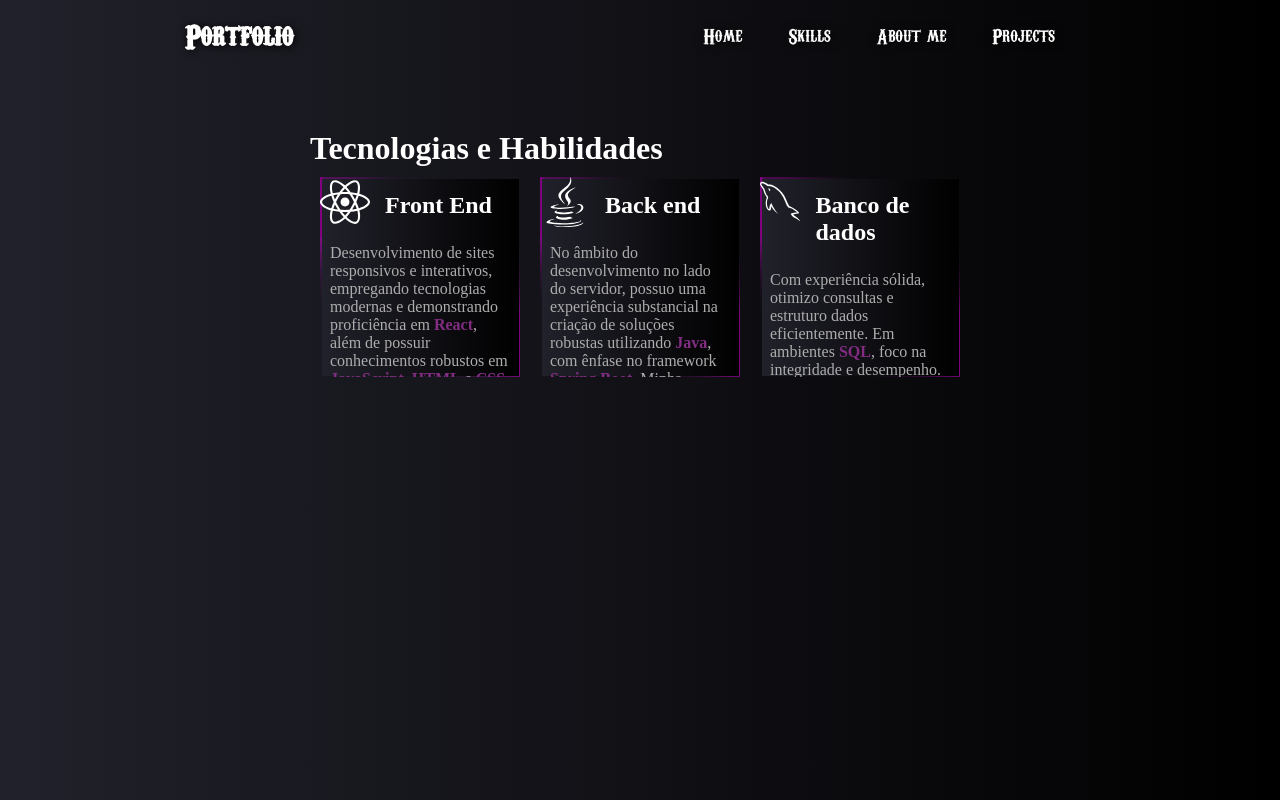
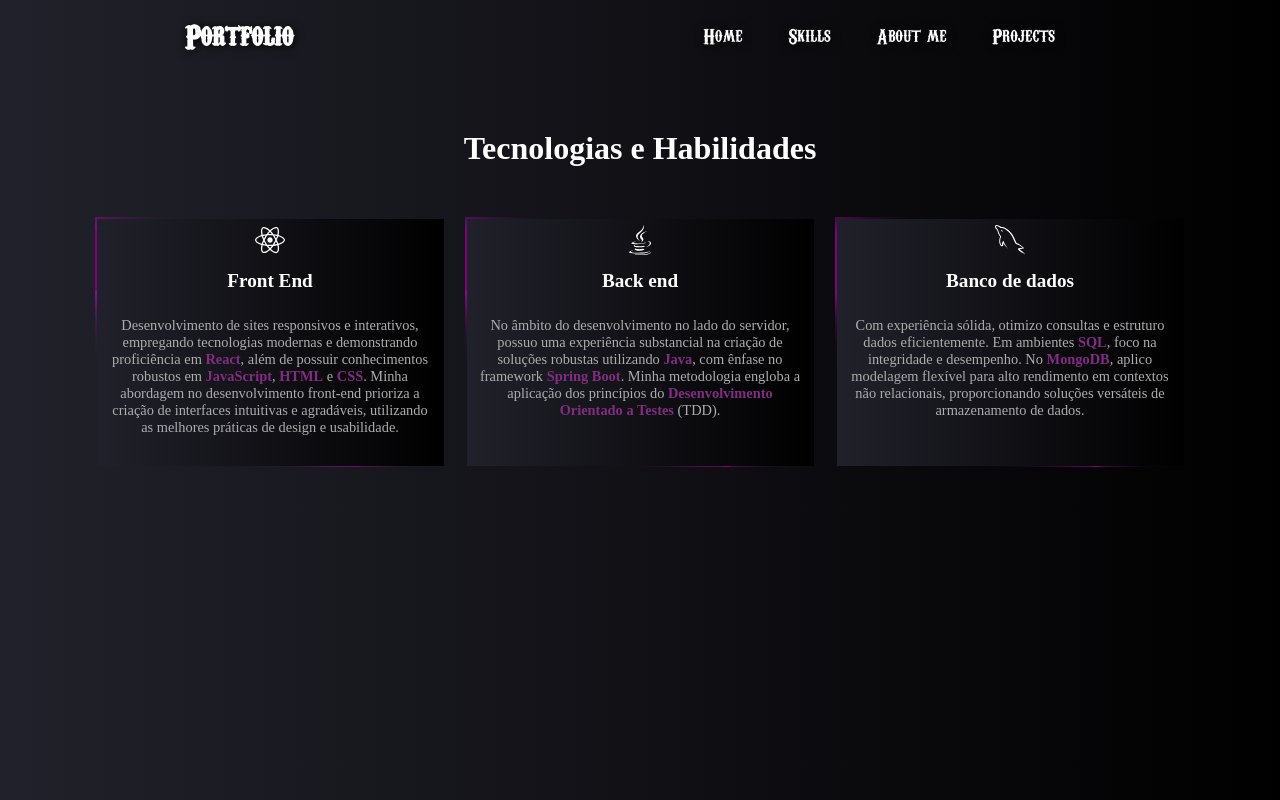
Before and after one commit to Jondrewd/Portfolio, a React (Create React App) app: page /skills in a window 1280 px wide. Built offline with nearby package versions, Linux system fonts and the light colour scheme.

Commit message:
Update Skills.module.css

```diff
--- a/src/components/pages/Skills.module.css
+++ b/src/components/pages/Skills.module.css
@@ -11,15 +11,16 @@
     flex-direction: column;
     position: relative;
     top: 130px;
-    align-content: space-between;
     flex-wrap: wrap;
+    text-align: center;
 }
 .linguagemlt{
     margin: 10px;
-    width: 200px;
-    height: 200px;
+    width:350px;
+    height: 250px;
     position: relative;
     overflow: hidden;
+    text-align: center;
 }
 
 .linguagemlt::before{
@@ -27,7 +28,7 @@
     position: absolute;
     top: 40%;
     left: -20%;
-    width: 300px;
+    width: 380px;
     height: 50px;
     background: purple;
     box-shadow: 1px 1px 50px rgb(248, 2, 248);
@@ -44,21 +45,27 @@
     display: flex;
     flex-direction: row;
     flex-wrap: wrap;
+    margin-top: 40px;
 }
 .textL{
     display: flex;
+    flex-direction: column;
 }
 .textL h1{
     padding: 15px;
-    font-size: 1.5em;
+    font-size: 1.2em;
     z-index: 1;
+    text-align: center;
 }
 .icons{
-    font-size: 50px;
+    font-size: 30px;
     z-index: 1;
+    margin-top: 8px;
+    align-self: center;
 }
 .descP{
     padding: 10px;
+    font-size: .9em;
     z-index: 1;
 }
 strong{
```
